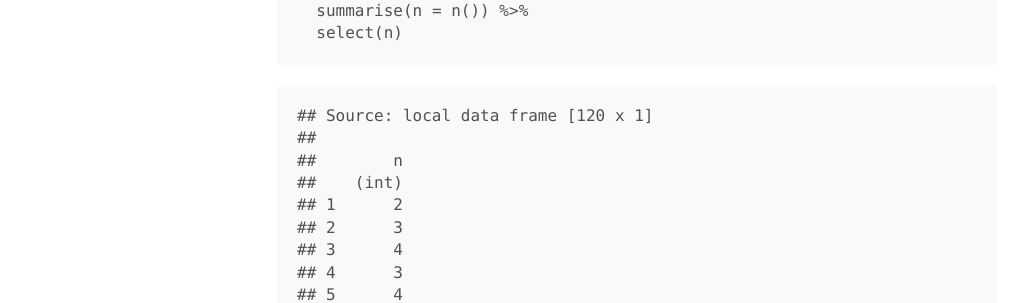
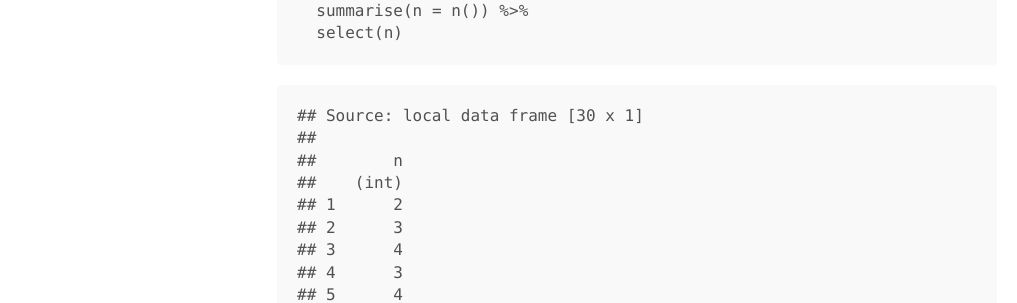
Before and after one commit to bragqut/bragqut.github.io, a Jekyll site: the page built from _posts/2016-02-05-manipulating-nas-in-longitudinal-data.md, in a window 1280 px wide and 900 px high, scrolled down 2263 px. Shown: the part 154-457 px from the top of the window, without its empty margins (3-1020 px from the left). Built offline with Jekyll 4.4.1, drawn with Linux system fonts in a browser that asks for light colours; comment, search, counter and statistics services are not loaded; some of the changed text lies outside the part shown.

Commit message:
fixing up N != n.r mistake

````diff
--- a/_posts/2016-02-05-manipulating-nas-in-longitudinal-data.md
+++ b/_posts/2016-02-05-manipulating-nas-in-longitudinal-data.md
@@ -89,7 +89,7 @@ group_by(non_missing_data, ID) %>%
   select(n)
 ```
 
-    ## Source: local data frame [120 x 1]
+    ## Source: local data frame [30 x 1]
     ##
     ##        n
     ##    (int)
````
